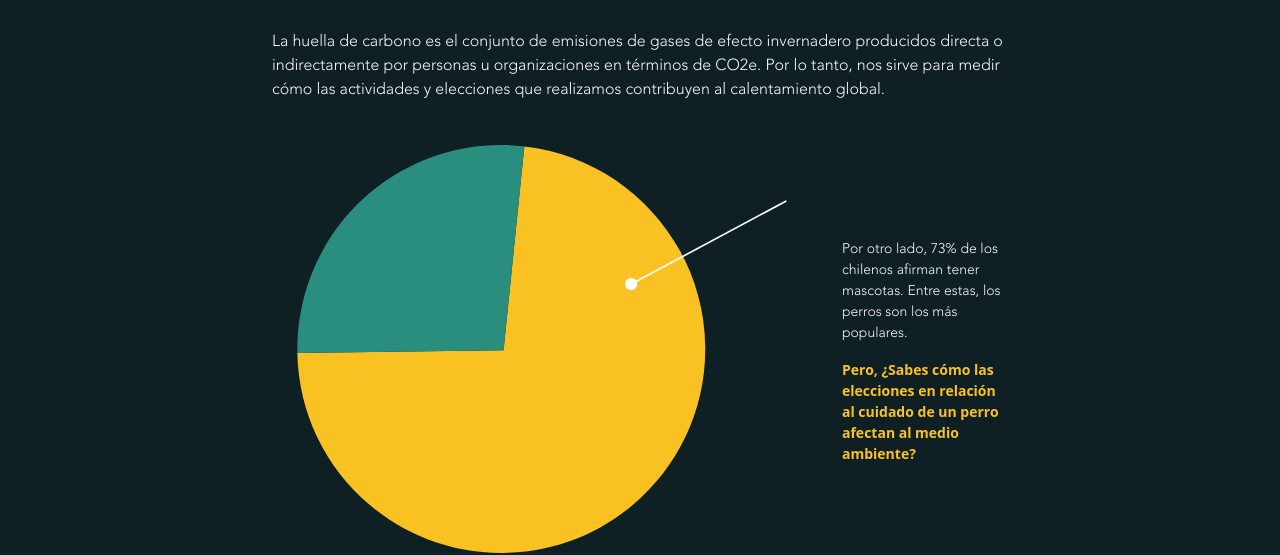
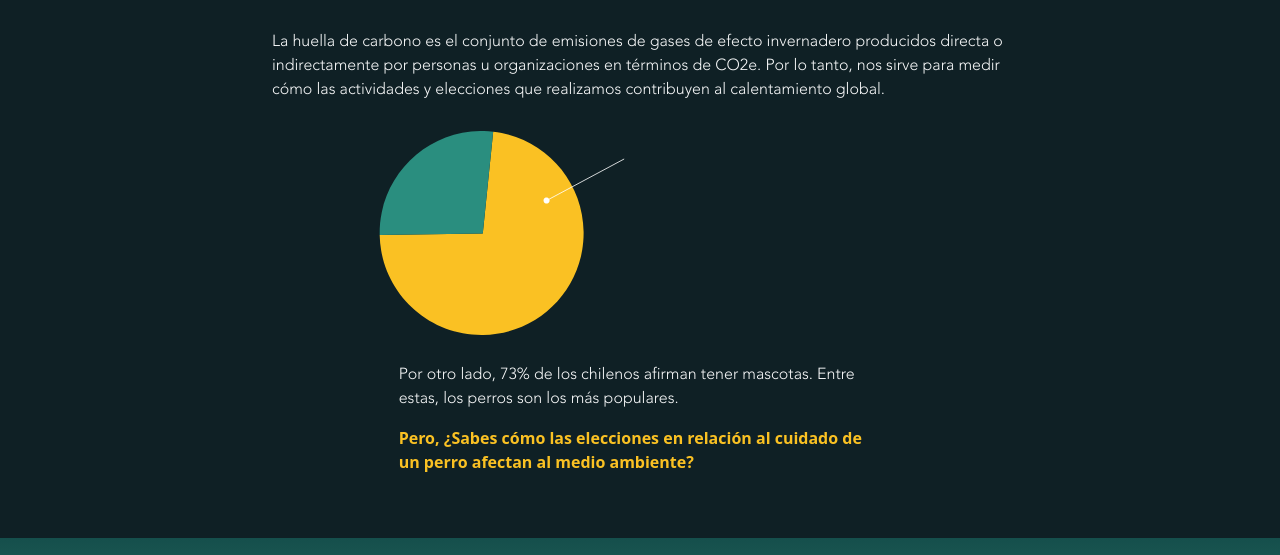
Before and after one commit to helena-martinez/cuidatuperro, a plain HTML site: page index.html in a window 1280 px wide. Shown: the part 259-814 px from the top of the page. Drawn offline with nearby package versions, Linux system fonts and the light colour scheme.

Commit message:
Update index.html

```diff
--- a/index.html
+++ b/index.html
@@ -78,9 +78,9 @@
                     </p>
                 <div class="row align-items-center">
                                 <div class="col-10 col-md-9 mx-auto">
-                                    <object data="img/grafico.svg" type="image/svg+xml" class="w-100"></object>
+                                    <object data="img/grafico.svg" type="image/svg+xml" class="w-50"></object>
                                 </div>
-                <div class="col-6 col-md-3 mx-auto small">
+                <div class="col-sm-11 col-md-10 col-lg-9 col-xl-8 col-xxl-7 mx-auto">
                          <dl>
                     <p class="text-light"> Por otro lado, 73% de los chilenos afirman tener mascotas. Entre estas, los perros son los más populares.</p>
                   <dt style="color: #FAC123;">Pero, ¿Sabes cómo las elecciones en relación al cuidado de un perro afectan al medio ambiente? </p>
```
